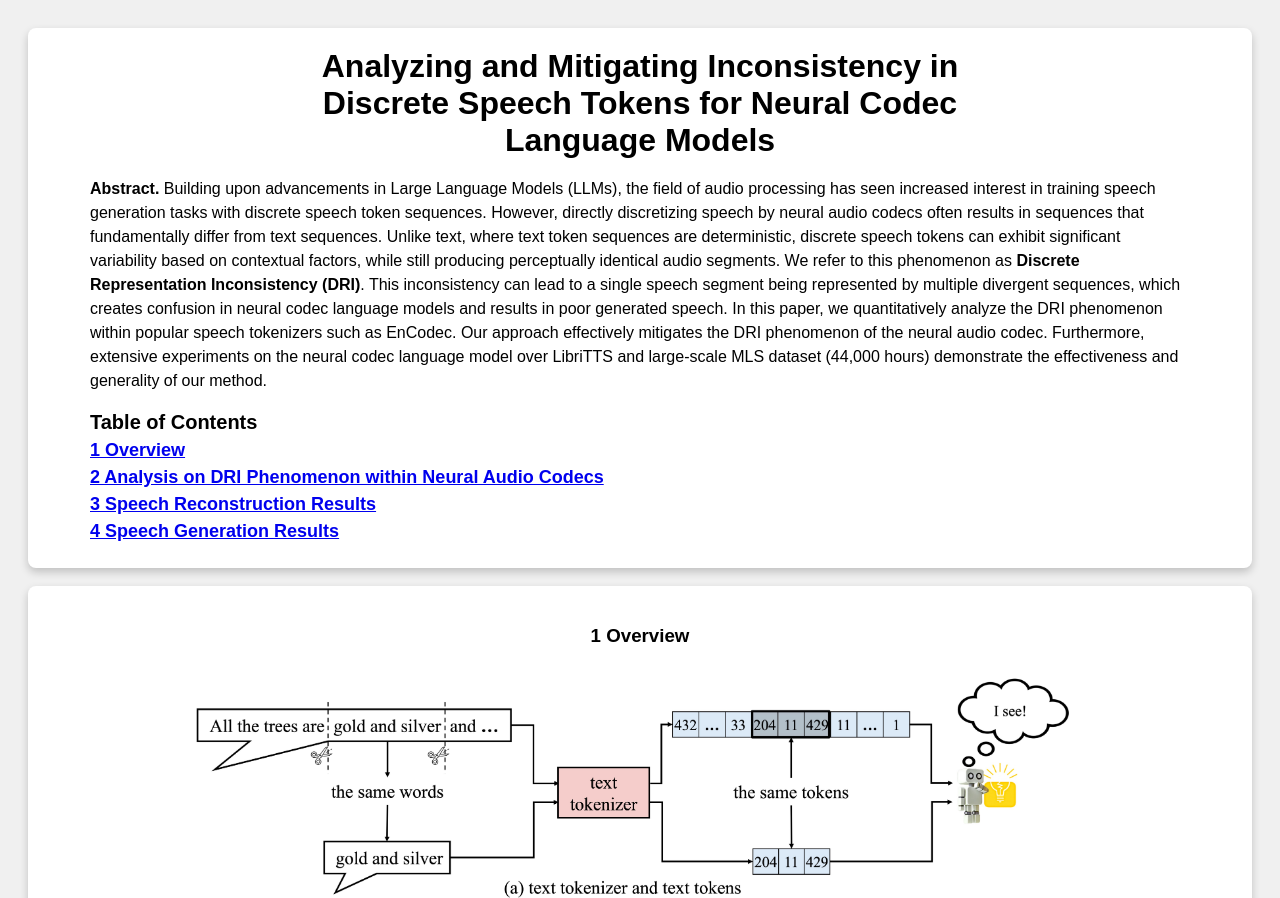
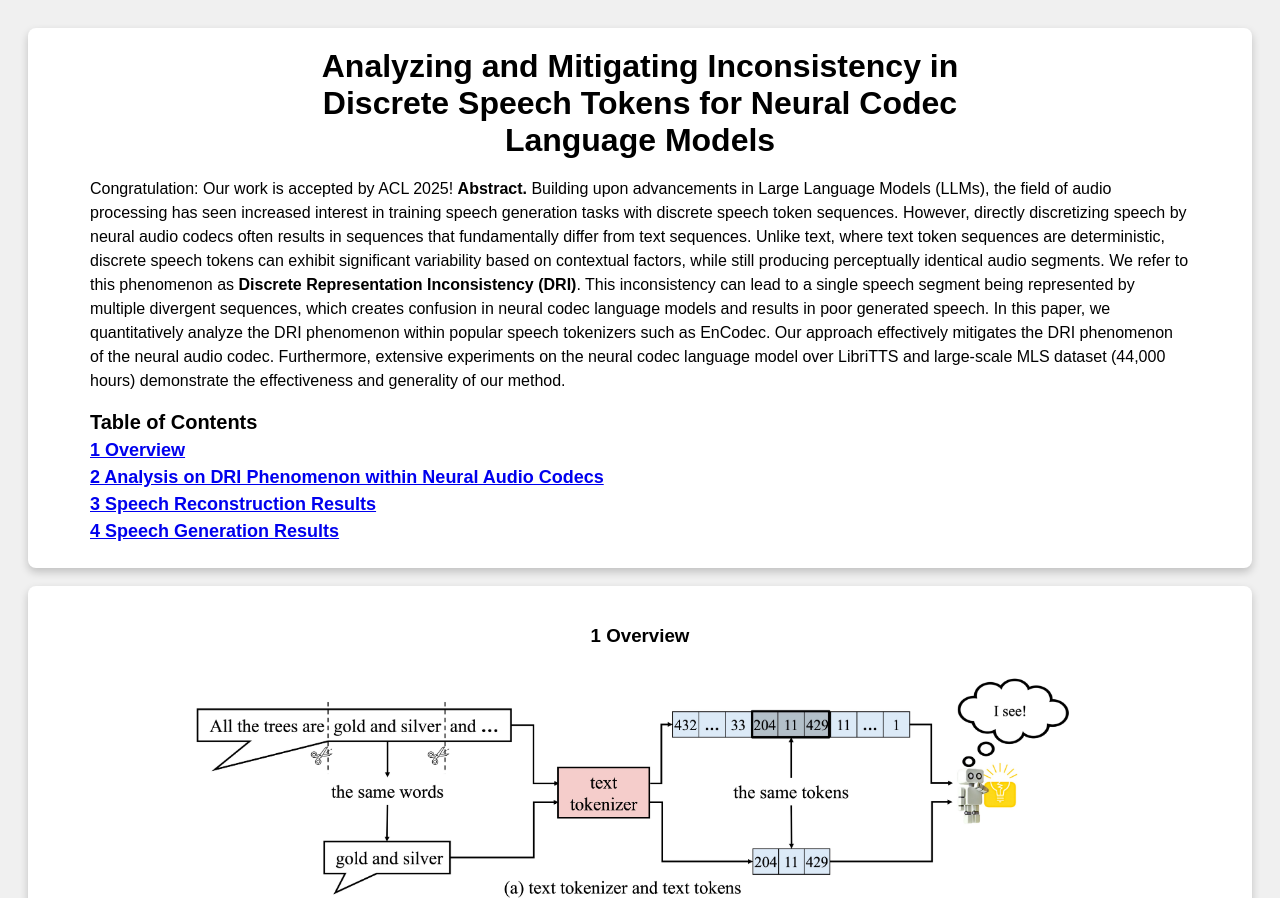
Before and after one commit to ConsistencyInNeuralCodec/consistencyinneuralcodec.github.io, a plain HTML site: page index.html in a window 1280 px wide. Shown: the top 898 px of the page. Drawn offline with Linux system fonts and the light colour scheme.

Commit message:
Update index.html

```diff
--- a/index.html
+++ b/index.html
@@ -217,6 +217,7 @@
     <br>
     <!-- <h2 id="abstract">Abstract</h2> -->
     <p class="centered-paragraph">
+      Congratulation: Our work is accepted by ACL 2025!
       <b>Abstract. </b>Building upon advancements in Large Language Models (LLMs), the field of audio processing has seen increased interest in training speech generation tasks with discrete speech token sequences. However, directly discretizing speech by neural audio codecs often results in sequences that fundamentally differ from text sequences. Unlike text, where text token sequences are deterministic, discrete speech tokens can exhibit significant variability based on contextual factors, while still producing perceptually identical audio segments. We refer to this phenomenon as <b>Discrete Representation Inconsistency (DRI)</b>. This inconsistency can lead to a single speech segment being represented by multiple divergent sequences, which creates confusion in neural codec language models and results in poor generated speech. In this paper, we quantitatively analyze the DRI phenomenon within popular speech tokenizers such as EnCodec. Our approach effectively mitigates the DRI phenomenon of the neural audio codec. Furthermore, extensive experiments on the neural codec language model over LibriTTS and large-scale MLS dataset (44,000 hours) demonstrate the effectiveness and generality of our method.
     </p>
 
```
